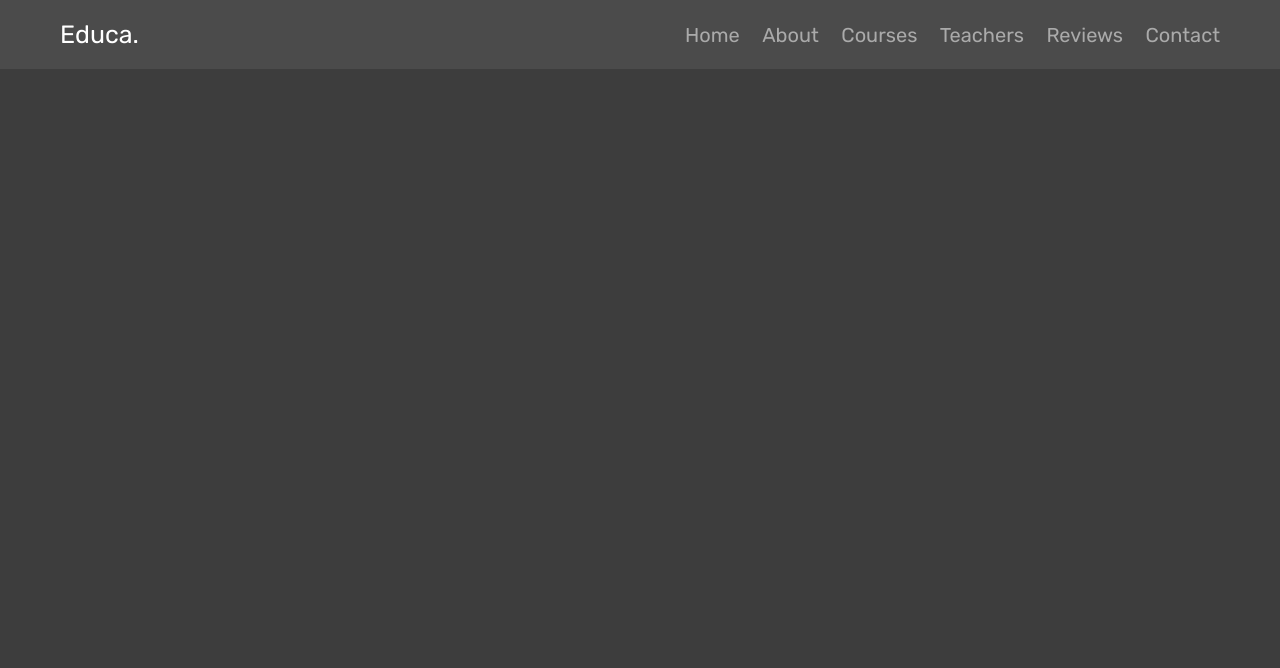
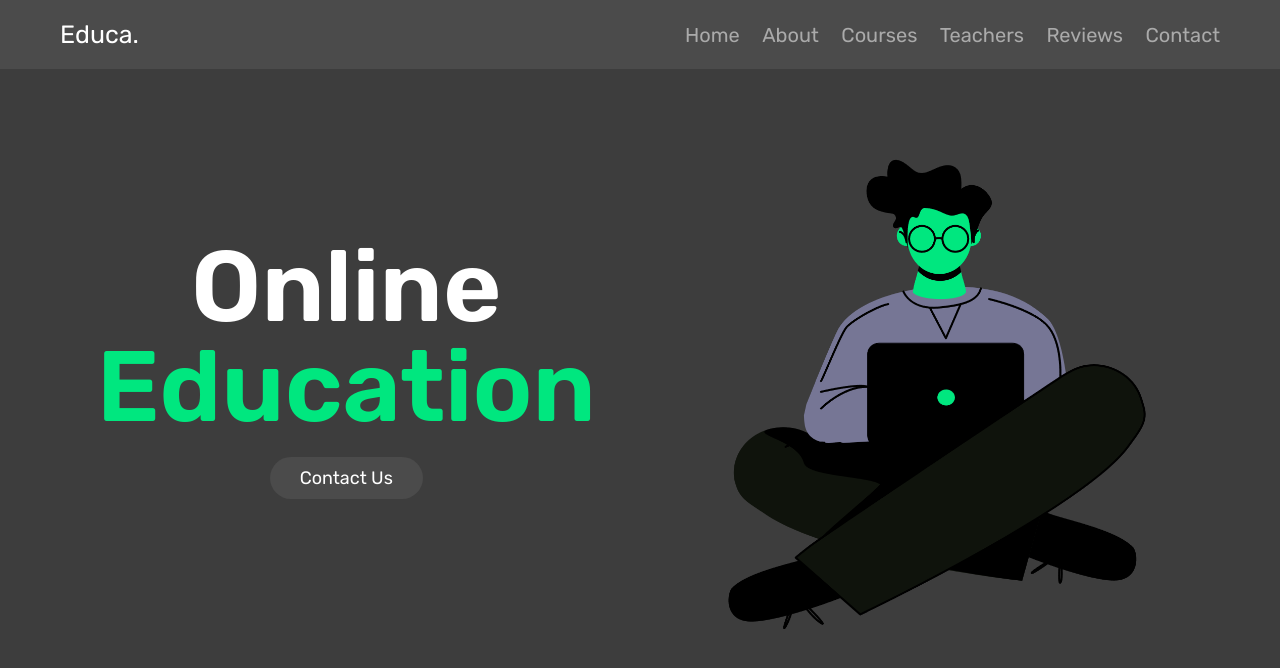
Before and after one commit to SpaceJamHD/SCHOOL, a plain HTML site: page index.html in a window 1280 px wide. Drawn offline with Linux system fonts and the light colour scheme.

Commit message:
End HOME

```diff
--- a/index.html
+++ b/index.html
@@ -29,11 +29,17 @@
       </section>
     </header>
 
+    <!-- HOME -->
+
     <section class="home" id="home">
       <div class="row">
         <div class="content">
           <h3>online <span>education</span></h3>
           <a href="#contant" class="btn">contact us</a>
+        </div>
+
+        <div class="image">
+          <img src="./img/Developer (1).png" alt="" />
         </div>
       </div>
     </section>
--- a/style.css
+++ b/style.css
@@ -56,6 +56,22 @@ section {
   padding: 2rem;
 }
 
+.btn {
+  display: inline-block;
+  margin-top: 1rem;
+  border-radius: 5rem;
+  background-color: var(--light-bg);
+  cursor: pointer;
+  color: var(--white);
+  font-size: 1.8rem;
+  padding: 1rem 3rem;
+}
+
+.btn:hover {
+  background-color: var(--white);
+  color: var(--black);
+}
+/* HEADER */
 .header {
   position: fixed;
   top: 0;
@@ -87,6 +103,47 @@ section {
   color: var(--green);
 }
 
+/* HEADER END */
+
+/* HOME */
+
+.home {
+  margin-top: 6rem;
+}
+
+.home .row {
+  display: flex;
+  align-items: center;
+  flex-wrap: wrap-reverse;
+  gap: 1.5rem;
+}
+
+.home .row .content {
+  flex: 1 1 40rem;
+  text-align: center;
+}
+
+.home .row .image {
+  flex: 1 1 40rem;
+}
+
+.home .row .image img {
+  width: 100%;
+}
+
+.home .row .content h3 {
+  margin-bottom: 1rem;
+  font-size: 10rem;
+  color: var(--white);
+  line-height: 1;
+}
+
+.home .row .content h3 span {
+  color: var(--green);
+}
+
+/* HOME END */
+
 #menu-btn {
   cursor: pointer;
   color: var(--white);
@@ -97,6 +154,10 @@ section {
 @media (max-width: 991px) {
   html {
     font-size: 55%;
+  }
+
+  .home .row .content h3 {
+    font-size: 8rem;
   }
 }
 
@@ -124,6 +185,10 @@ section {
     display: block;
     margin: 2rem;
   }
+
+  .home .row .content h3 {
+    font-size: 5rem;
+  }
 }
 
 @media (max-width: 450px) {
```
Also changed, not shown: img/Developer (1).png (added).
